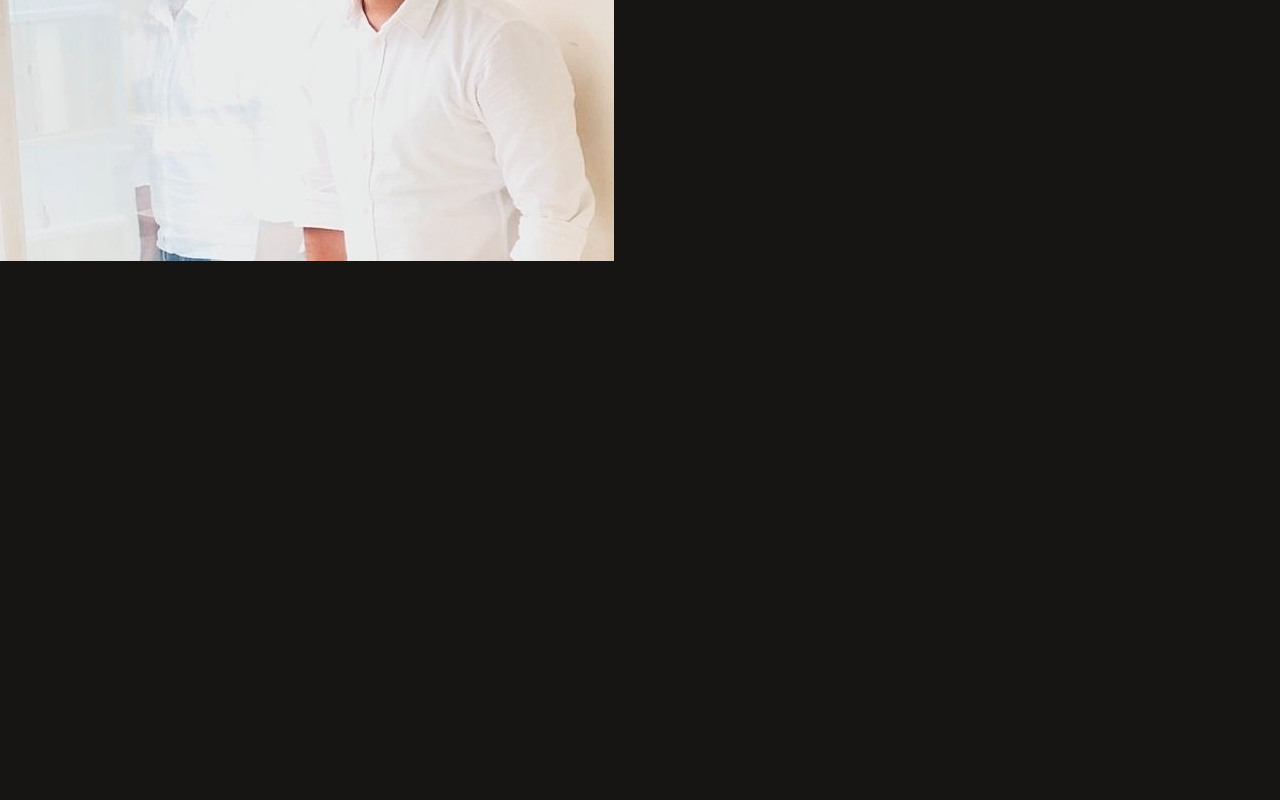
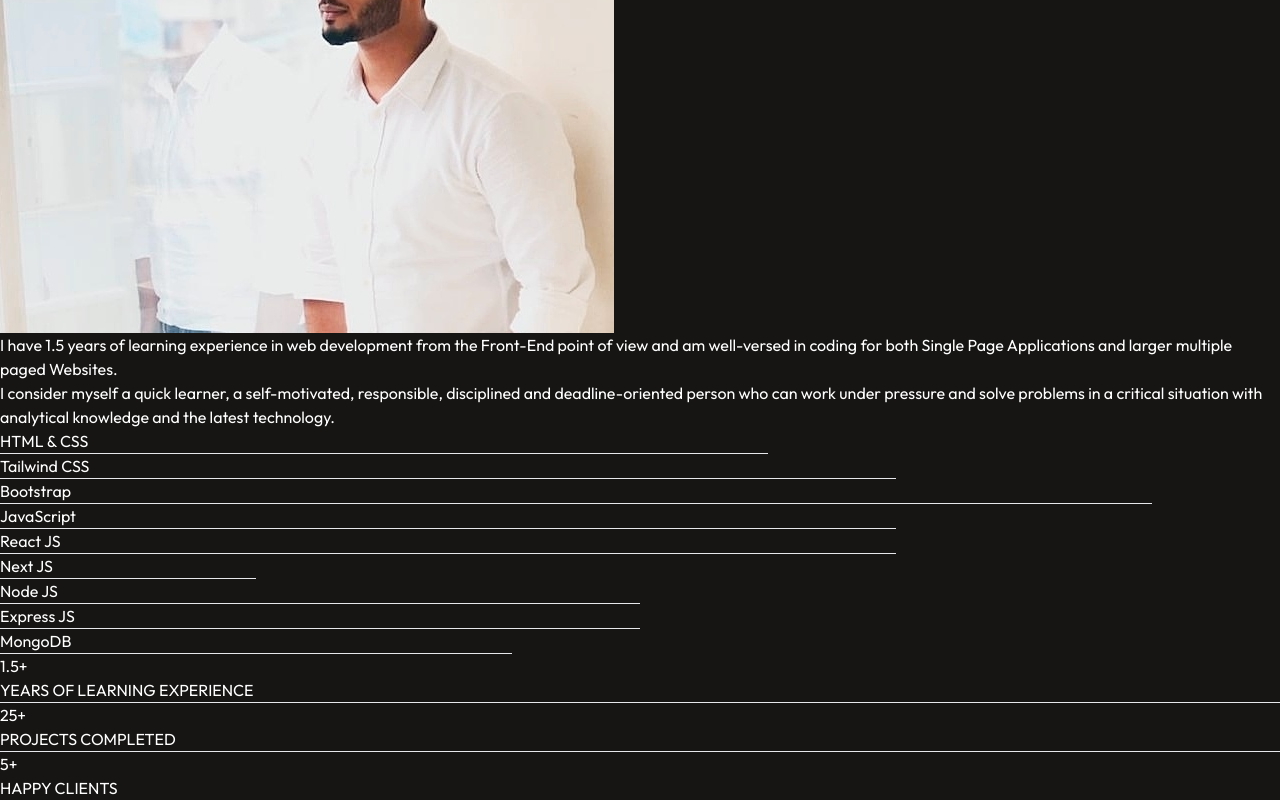
Before and after one commit to tonmoy3673/portfolio, a React (Vite) app: page / in a window 1280 px wide. Shown: the part 1193-1993 px from the top of the page. Before the commit the page ends 1454 px from the top, so only its background shows below. Built offline with nearby package versions, Linux system fonts and the light colour scheme.

Commit message:
:pencil: added text content in about me section

```diff
--- a/src/Components/About/About.jsx
+++ b/src/Components/About/About.jsx
@@ -5,7 +5,64 @@ const About = () => {
         <div className='about'>
             <div className="about-title">
                 <h1>About Me</h1>
+                <img src='/public/assets/theme_pattern.svg'/>
+            </div>
+            <div className="about-sections">
+                <div className="about-left">
                 <img src='/public/assets/tonmoy.jpg' alt='tonmoy'/>
+                </div>
+                <div className="about-right">
+                    <div className="about-para">
+                        <p>I have 1.5 years of learning experience in web development from the Front-End point of view and am well-versed in coding for both Single Page Applications and larger multiple paged Websites.</p>
+                        <p>I consider myself a quick learner, a self-motivated, responsible, disciplined and deadline-oriented person who can work under pressure and solve problems in a critical situation with analytical knowledge and the latest technology.</p>
+                    </div>
+                    <div className="about-skills">
+                        <div className="about-skill">
+                            <p>HTML & CSS</p><hr style={{width:'60%'}}/>
+                            </div>
+                            <div className="about-skill">
+                            <p>Tailwind CSS</p><hr style={{width:'70%'}}/>
+                            </div>
+                            <div className="about-skill">
+                            <p> Bootstrap </p><hr style={{width:'90%'}}/>
+                            </div>
+                            <div className="about-skill">
+                            <p> JavaScript </p><hr style={{width:'70%'}}/>
+                            </div>
+                            <div className="about-skill">
+                            <p> React JS </p><hr style={{width:'70%'}}/>
+                            </div>
+                            <div className="about-skill">
+                            <p> Next JS </p><hr style={{width:'20%'}}/>
+                            </div>
+                            <div className="about-skill">
+                            <p>Node JS </p><hr style={{width:'50%'}}/>
+                            </div>
+                            <div className="about-skill">
+                            <p>Express JS </p><hr style={{width:'50%'}}/>
+                            </div>
+                            <div className="about-skill">
+                            <p>MongoDB </p><hr style={{width:'40%'}}/>
+                            </div>
+
+                    </div>
+                </div>
+            </div>
+            <div className="about-achievements">
+                <div className="about-achievement">
+                    <h1>1.5+</h1>
+                    <p>YEARS OF LEARNING EXPERIENCE</p>
+                </div>
+                <hr/>
+                <div className="about-achievement">
+                    <h1>25+</h1>
+                    <p>PROJECTS COMPLETED</p>
+                </div>
+                <hr/>
+                <div className="about-achievement">
+                    <h1>5+</h1>
+                    <p>HAPPY CLIENTS</p>
+                </div>
             </div>
 
         </div>
```
